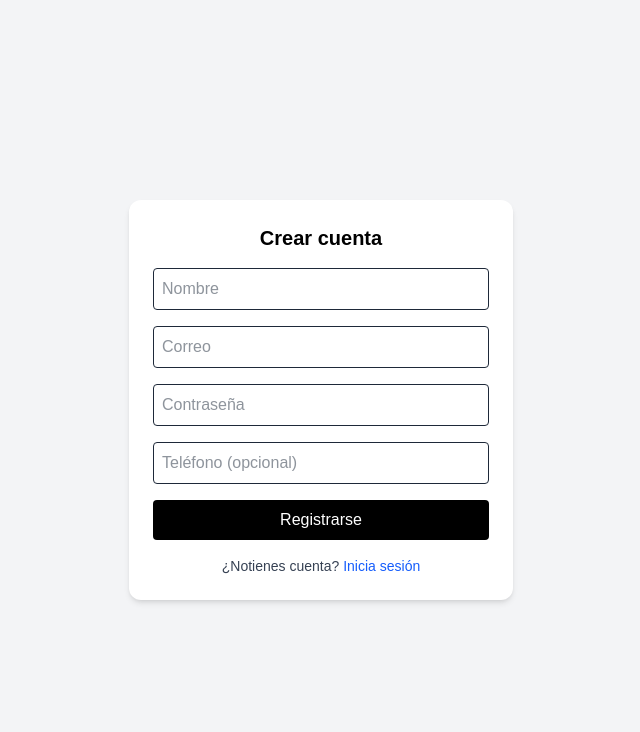
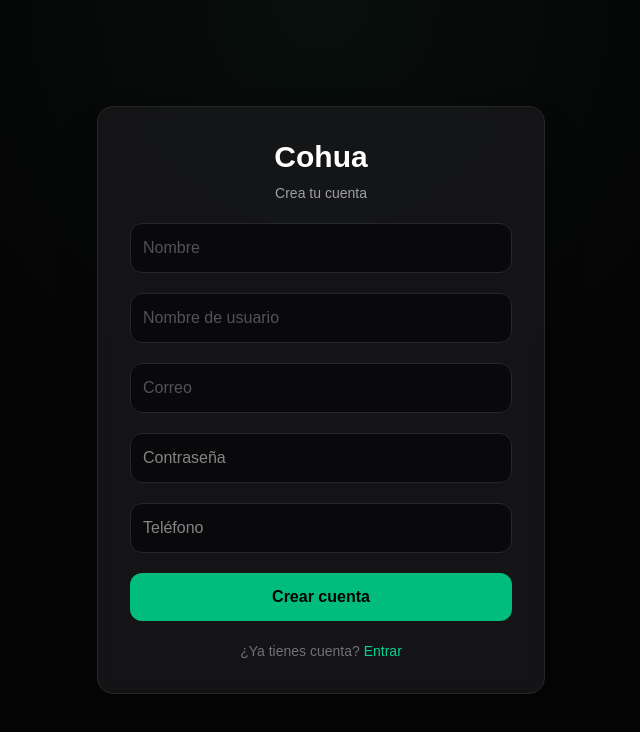
Before and after one commit to dariosb96/cohua, a Next.js app: page /register in a window 1280 px wide. Shown: the top 732 px of the page, without its empty margins (319-959 px from the left). Built offline with nearby package versions, Linux system fonts and the light colour scheme; no server answers.

Commit message:
nuevoUser

```diff
--- a/app/api/users/route.ts
+++ b/app/api/users/route.ts
@@ -14,24 +14,85 @@ export async function GET() {
 export async function POST(req: Request) {
 
   try {
+
     const body = await req.json()
-    const { name, email, password, phone } = body
+
+    const {
+      name,
+      username,
+      email,
+      password,
+      phone
+    } = body
+
+
     console.log("POST /api/users", body)
 
-    if (!name || !email || !password) {
-      return NextResponse.json({ error: "Faltan campos requeridos" }, { status: 400 })
+
+    if (
+      !name ||
+      !username ||
+      !email ||
+      !password
+    ) {
+
+      return NextResponse.json(
+        {
+          error: "Nombre, usuario, email y contraseña son obligatorios"
+        },
+        {
+          status:400
+        }
+      )
     }
 
-    const user = await userService.create({ name, email, password, phone })
-    return NextResponse.json(user, { status: 201 })
-  } catch (error: any) {
-    if (error.code === "P2002") {
-      return NextResponse.json({ error: "Email o teléfono ya registrado" }, { status: 409 })
-    }
+
+    const user =
+      await userService.create({
+        name,
+        username,
+        email,
+        password,
+        phone
+      })
+
+
+    return NextResponse.json(
+      user,
+      {
+        status:201
+      }
+    )
+
+
+  } catch (error:any) {
+
+
     console.error(error)
 
-    return NextResponse.json({ error: "Error al crear usuario" }, { status: 500 })
 
+    if(error.code === "P2002") {
+
+      return NextResponse.json(
+        {
+          error:"Email, usuario o teléfono ya registrado"
+        },
+        {
+          status:409
+        }
+      )
+
+    }
+
+
+    return NextResponse.json(
+      {
+        error:"Error al crear usuario"
+      },
+      {
+        status:500
+      }
+    )
 
   }
 }
--- a/app/register/RegisterForm.tsx
+++ b/app/register/RegisterForm.tsx
@@ -10,6 +10,7 @@ export default function RegisterForm() {
 
 const [form, setForm] = useState({
   name: "",
+  username: "",
   email: "",
   password: "",
   phone: "",
@@ -26,8 +27,8 @@ export default function RegisterForm() {
   }
 
   const validate = () => {
-    if (!form.name || !form.email || !form.password) {
-      return "Nombre, email y contraseña son obligatorios"
+    if (!form.name || !form.username || !form.email || !form.password) {
+      return "Nombre, username, email y contraseña son obligatorios"
     }
 
     if (form.password.length < 6) {
@@ -87,65 +88,164 @@ export default function RegisterForm() {
   }
 
 return (
-    <div className="flex items-center justify-center h-screen bg-gray-100">
+  <div className="min-h-screen flex items-center justify-center bg-[#050505] px-4">
+
+    <div className="absolute inset-0 bg-[radial-gradient(circle_at_top,#12372a33,transparent_40%)]" />
+
     <form
       onSubmit={handleSubmit}
-        className="bg-white p-6 rounded-xl shadow-md w-96 space-y-4"
+      className="
+        relative
+        w-full max-w-md
+        bg-zinc-900/80
+        backdrop-blur
+        border border-zinc-800
+        p-8
+        rounded-2xl
+        shadow-2xl
+        space-y-5
+      "
     >
-        <h1 className="text-xl font-bold text-black text-center">Crear cuenta</h1>
+
+      <div className="text-center space-y-2">
+
+        <h1 className="
+          text-3xl
+          font-bold
+          text-white
+        ">
+          Cohua
+        </h1>
+
+        <p className="text-zinc-400 text-sm">
+          Crea tu cuenta
+        </p>
+
+      </div>
+
 
       <input
         name="name"
         placeholder="Nombre"
-          className="w-full border p-2 rounded focus:ring-2 focus:ring-black outline-none text-gray-800"
+        className="
+          w-full
+          bg-zinc-950
+          border border-zinc-800
+          text-white
+          placeholder:text-zinc-600
+          p-3
+          rounded-xl
+          outline-none
+          focus:border-emerald-500
+          transition
+        "
         onChange={handleChange}
       />
+
+      <input
+        name="username"
+        placeholder="Nombre de usuario"
+        className="
+          w-full
+          bg-zinc-950
+          border border-zinc-800
+          text-white
+          placeholder:text-zinc-600
+          p-3
+          rounded-xl
+          outline-none
+          focus:border-emerald-500
+          transition
+        "
+        onChange={handleChange}
+      />
+
 
       <input
         name="email"
         type="email"
         placeholder="Correo"
-          className="w-full border p-2 rounded focus:ring-2 focus:ring-black outline-none text-gray-800"
+        className="
+          w-full bg-zinc-950
+          border border-zinc-800
+          text-white
+          placeholder:text-zinc-600
+          p-3 rounded-xl
+          outline-none
+          focus:border-emerald-500
+        "
         onChange={handleChange}
       />
+
 
       <input
         name="password"
         type="password"
         placeholder="Contraseña"
-          className="w-full border p-2 rounded focus:ring-2 focus:ring-black outline-none text-gray-800"
+        className="
+          w-full bg-zinc-950
+          border border-zinc-800
+          text-white
+          p-3 rounded-xl
+          outline-none
+          focus:border-emerald-500
+        "
         onChange={handleChange}
       />
 
+
       <input
         name="phone"
-          placeholder="Teléfono (opcional)"
-          className="w-full border p-2 rounded focus:ring-2 focus:ring-black outline-none text-gray-800"
+        placeholder="Teléfono"
+        className="
+          w-full bg-zinc-950
+          border border-zinc-800
+          text-white
+          p-3 rounded-xl
+        "
         onChange={handleChange}
       />
 
+
       {error && (
-          <p className="text-red-500 text-sm text-center">{error}</p>
+        <p className="text-red-400 text-sm text-center">
+          {error}
+        </p>
       )}
 
+
       <button
-          type="submit"
         disabled={loading}
-          className="w-full bg-black text-white p-2 rounded hover:bg-gray-800 transition"
+        className="
+          w-full
+          bg-emerald-500
+          hover:bg-emerald-400
+          text-black
+          font-semibold
+          py-3
+          rounded-xl
+          transition
+        "
       >
-          {loading ? "Creando cuenta..." : "Registrarse"}
+        {loading ? "Creando..." : "Crear cuenta"}
       </button>
 
-        <p className="text-sm text-center text-gray-700">
-          ¿Notienes cuenta?{" "}
+
+      <p className="text-center text-zinc-500 text-sm">
+        ¿Ya tienes cuenta?{" "}
         <span
-            className="text-blue-600 cursor-pointer"
-            onClick={() => router.push("/login")}
+          onClick={() => router.push('/login')}
+          className="
+            text-emerald-400
+            cursor-pointer
+          "
         >
-            Inicia sesión
+          Entrar
         </span>
       </p>
+
     </form>
+
   </div>
 )
 }
--- a/lib/authOptions.ts
+++ b/lib/authOptions.ts
@@ -3,81 +3,189 @@ import Credentials from "next-auth/providers/credentials"
 import prisma from "@/lib/prisma"
 import bcrypt from "bcryptjs"
 
+
 export const authOptions: AuthOptions = {
-  session: {
-    strategy: "jwt"
+
+  session:{
+    strategy:"jwt"
   },
 
-  providers: [
+
+  providers:[
+
     Credentials({
-      name: "Credentials",
-      credentials: {
-        email: {
-          label: "Email",
-          type: "email",
-          placeholder: "correo@ejemplo.com"
+
+      name:"Credentials",
+
+      credentials:{
+
+        email:{
+          label:"Email",
+          type:"email"
         },
-        password: {
-          label: "Password",
-          type: "password"
+
+        password:{
+          label:"Password",
+          type:"password"
         }
+
       },
 
-      async authorize(credentials) {
-        try {
-          if (!credentials?.email || !credentials?.password) {
+
+      async authorize(credentials){
+
+        try{
+
+          if(
+            !credentials?.email ||
+            !credentials?.password
+          ){
             return null
           }
 
-          const user = await prisma.user.findUnique({
-            where: { email: credentials.email }
-          })
 
-          if (!user) return null
 
-          const isValid = await bcrypt.compare(
-            credentials.password,
-            user.password
+          const user =
+            await prisma.user.findUnique({
+              where:{
+                email:credentials.email
+              }
+            })
+
+
+
+          if(!user)
+            return null
+
+
+
+          if(!user.isActive || user.isBanned){
+            return null
+          }
+
+
+
+          const isValid =
+            await bcrypt.compare(
+              credentials.password,
+              user.password
+            )
+
+
+
+          if(!isValid)
+            return null
+
+
+
+          return {
+
+            id:user.id,
+
+            name:user.name,
+
+            username:user.username,
+
+            email:user.email,
+
+            role:user.role,
+
+            plan:user.plan
+
+          }
+
+
+        }catch(error){
+
+          console.error(
+            "AUTH ERROR:",
+            error
           )
 
-          if (!isValid) return null
+          return null
 
-          // ⚠️ importante: regresar objeto plano
-          return {
-            id: user.id,
-            email: user.email,
-            name: user.name
-          }
+        }
 
-        } catch (error) {
-          console.error("AUTH ERROR:", error)
-          return null
-        }
       }
+
     })
+
   ],
 
-  callbacks: {
-    async jwt({ token, user }) {
-      // cuando el usuario inicia sesión
-      if (user) {
-        token.id = user.id
+
+
+  callbacks:{
+
+
+    async jwt({token,user}){
+
+
+      if(user){
+
+        token.id =
+          user.id
+
+
+        token.username =
+          user.username
+
+
+        token.role =
+          user.role
+
+
+        token.plan =
+          user.plan
+
       }
+
+
       return token
+
     },
 
-    async session({ session, token }) {
-      if (session.user) {
-        session.user.id = token.id as string
+
+
+    async session({session,token}){
+
+
+      if(session.user){
+
+        session.user.id =
+          token.id as string
+
+
+        session.user.username =
+          token.username as string
+
+
+        session.user.role =
+          token.role as string
+
+
+        session.user.plan =
+          token.plan as string
+
       }
+
+
       return session
+
     }
+
+
   },
 
-  pages: {
-    signIn: "/login",     // opcional (tu página)
-    error: "/login"       // evita /api/auth/error
+
+  pages:{
+
+    signIn:"/login",
+
+    error:"/login"
+
   },
 
-  secret: process.env.NEXTAUTH_SECRET
+
+  secret:process.env.NEXTAUTH_SECRET
+
 }
--- a/services/userService.ts
+++ b/services/userService.ts
@@ -4,14 +4,16 @@ import { authOptions } from "@/lib/authOptions"
 import { getServerSession } from "next-auth"
 
 type CreateUserDTO = {
-  name: string
-  email: string
-  password: string
-  phone?: string
+  name:string
+  username:string
+  email:string
+  password:string
+  phone?:string
 }
 
 type UpdateUserDTO = {
   name?: string
+  username?: string
   email?: string
   phone?: string
   password?: string
@@ -21,12 +23,18 @@ export const userService = {
 
   // 🔥 REGISTRO
   async create(data: CreateUserDTO) {
-    const existing = await prisma.user.findUnique({
-      where: { email: data.email }
+    const existing = await prisma.user.findFirst({
+  where:{
+    OR:[
+      {email:data.email},
+      {username:data.username}
+    ]
+  }
 })
 
-    if (existing) {
-      throw new Error("Email already in use")
+
+if(existing){
+ throw new Error("Email or username already exists")
 }
 
     const hashedPassword = await bcrypt.hash(data.password, 10)
@@ -34,6 +42,7 @@ export const userService = {
     return prisma.user.create({
       data: {
         name: data.name,
+        username: data.username,
         email: data.email,
         phone: data.phone,
         password: hashedPassword
@@ -41,6 +50,7 @@ export const userService = {
       select: {
         id: true,
         name: true,
+        username: true,
         email: true,
         phone: true,
         createdAt: true
@@ -75,6 +85,7 @@ export const userService = {
     select: {
       id: true,
       name: true,
+      username: true,
       email: true,
       phone: true,
       createdAt: true,
@@ -103,6 +114,7 @@ export const userService = {
       select: {
         id: true,
         name: true,
+        username: true,
         email: true,
         phone: true,
         createdAt: true,
@@ -118,31 +130,62 @@ export const userService = {
     })
   },
 
-  async update(id: string, data: UpdateUserDTO) {
-    const session = await getServerSession(authOptions)
-    if (!session) throw new Error("Unauthorized")
+  async update(id:string,data:UpdateUserDTO){
 
-    if (session.user.id !== id) {
+const session =
+ await getServerSession(authOptions)
+
+
+if(!session?.user?.id)
+ throw new Error("Unauthorized")
+
+
+if(session.user.id !== id)
  throw new Error("Forbidden")
+
+
+const updateData:any={}
+
+
+if(data.name)
+ updateData.name=data.name
+
+
+if(data.email)
+ updateData.email=data.email
+
+
+if(data.phone)
+ updateData.phone=data.phone
+
+
+if(data.password){
+
+ updateData.password =
+ await bcrypt.hash(data.password,10)
+
 }
 
-    const updateData: UpdateUserDTO = { ...data }
 
-    if (updateData.password) {
-      updateData.password = await bcrypt.hash(updateData.password, 10)
+
+return prisma.user.update({
+
+where:{id},
+
+data:updateData,
+
+
+select:{
+ id:true,
+ name:true,
+ username:true,
+ email:true,
+ phone:true,
+ updatedAt:true
 }
 
-    return prisma.user.update({
-      where: { id },
-      data: updateData,
-      select: {
-        id: true,
-        name: true,
-        email: true,
-        phone: true,
-        updatedAt: true
-      }
 })
+
 },
   async delete(id: string) {
     const session = await getServerSession(authOptions)
```
Also changed, not shown: 1 other file (tests, documents, lock files or other folders). Lines whose indentation alone changed are shown as unchanged.
